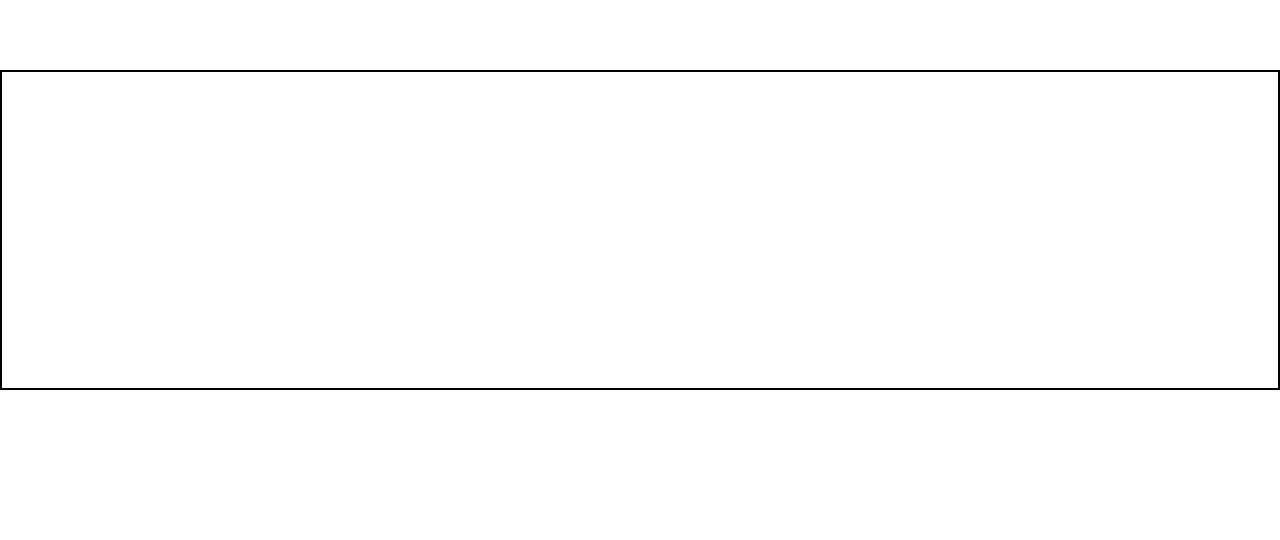
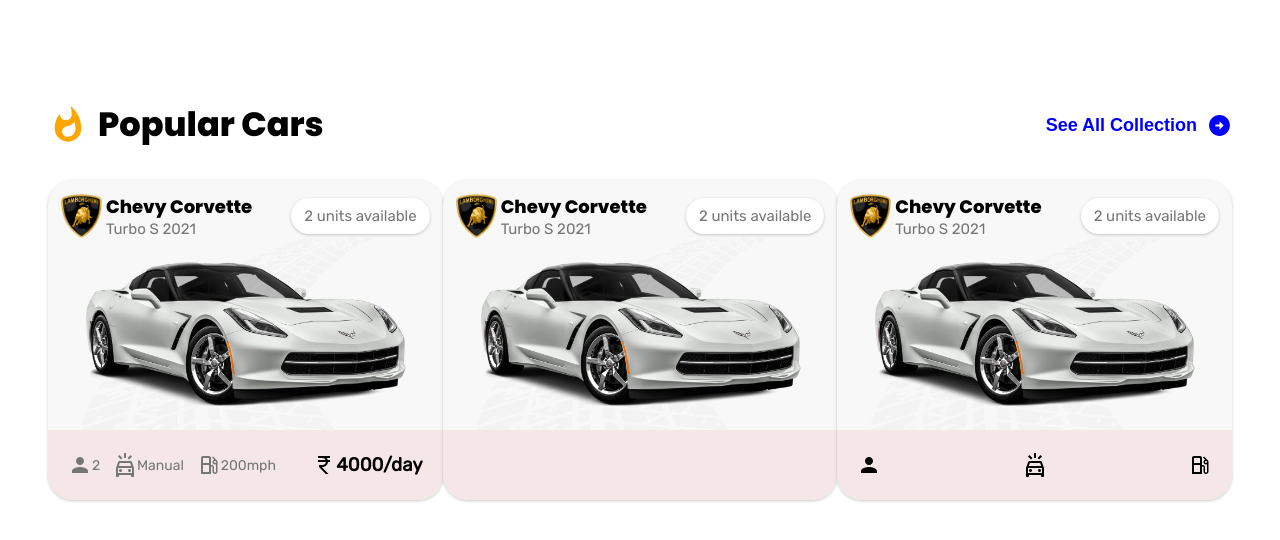
Before and after one commit to kartikgothwal/Car-Rental-Store, a React (Create React App) app: page /vehicalsmodels in a window 1280 px wide. Shown: the part 1181-1721 px from the top of the page. Before the commit the page ends 1571 px from the top, so only its background shows below. Built offline with nearby package versions, Linux system fonts and the light colour scheme.

Commit message:
adding new files to the project

```diff
--- a/src/component/HomePageComponents/VehicalCollectionDetailsApi.js
+++ b/src/component/HomePageComponents/VehicalCollectionDetailsApi.js
@@ -14,6 +14,7 @@
     Speed: "1.99s",
     Charges: "3999",
     Available: "Mumbai",
+    drive:"Manual",
     image: CorvetteImage,
     ModelName:"Chevy Corvette Z06",
   },
@@ -25,6 +26,7 @@
     Speed: "1.69s",
     Charges: "4599",
     Available: "Indore",
+    drive:"Automatic",
     image: ToyotaSupraImage,
     ModelName: "Toyota GR Supra A91",
   },
@@ -36,6 +38,7 @@
     Speed: "2.99s",
     Charges: "7499",
     Available: "Mumbai",
+    drive:"Manual",
     image: MustangImage,
     ModelName: "Mustang GT 1969",
   },
@@ -47,7 +50,9 @@
     Speed: "5.99s",
     Charges: "5599",
     Available: "Chandigarh",
+    drive:"Manual",
     image: Hyundai,
+    ModelName: "Hyundai Aura SX",
   },
   {
     Model: "Jeep Wrangler Rubicon",
@@ -57,19 +62,22 @@
     Speed: "5.99s",
     Charges: "7999",
     Available: "Delhi",
+    drive:"Automatic",
     image: WranglerImage,
+    ModelName: "Jeep Wrangler JL Rubicon",
   },
 
   {
-    Model: "Jeep Wrangler Rubicon",
-
+    Model: "Range Rover Evoque",
     Mileage: "220mph",
     Weight: "280lbs",
     Color: "White",
     Speed: "2.59s",
     Charges: "5999",
     Available: "Indore",
+    drive:"Manual",
     image: RoverImage,
+    Model: "Land Rover Range Rover Evoque",
   },
 ];
 export default Details;
--- a/src/component/VehicalComponent/CarCollection.jsx
+++ b/src/component/VehicalComponent/CarCollection.jsx
@@ -1,18 +1,29 @@
 import React from "react";
-import WhatshotIcon from "@mui/icons-material/Whatshot";
+import {GlobalStyle} from '../styles/GlobalStyle';
+
 import CarDetails from "../HomePageComponents/VehicalCollectionDetailsApi";
 import styled from "styled-components";
+import PopularCars from "./PopularCars";
 const CarCollection = () => {
   const VehicalCollectionSection = styled.section`
-    border: 2px solid;
-    height: 20rem;
+    /* border: 2px solid; */
+    height: 70rem;
     width: 100%;
+    padding: 0 3rem;
+
+    .car-collection-container {
+      /* border: 2px solid; */
+      height: 68rem;
+      width: 100%;
+    }
+
   `;
   return (
     <>
+      <GlobalStyle />
       <VehicalCollectionSection>
         <div className="car-collection-container">
-
+        <PopularCars />
         </div>
       </VehicalCollectionSection>
     </>
--- /dev/null
+++ b/src/component/VehicalComponent/PopularCars.jsx
@@ -0,0 +1,266 @@
+import React from "react";
+import WhatshotIcon from "@mui/icons-material/Whatshot";
+import styled from "styled-components";
+import carBgImg from "../images/banner/bg-1.png";
+import CarImageDemo from "../images/VehicalCollection/PngItem_135037.png";
+import LamborginiLogo from "../images/VehicalCollection/car-logos/Lamborghini_Logo.svg.png";
+import PersonIcon from "@mui/icons-material/Person";
+import MinorCrashOutlinedIcon from "@mui/icons-material/MinorCrashOutlined";
+import LocalGasStationOutlinedIcon from "@mui/icons-material/LocalGasStationOutlined";
+import CurrencyRupeeOutlinedIcon from "@mui/icons-material/CurrencyRupeeOutlined";
+import ArrowCircleRightIcon from "@mui/icons-material/ArrowCircleRight";
+import CarDetails from "../HomePageComponents/VehicalCollectionDetailsApi";
+
+const PopularCars = () => {
+  const PopularCarssection = styled.section`
+    .car-collection-container-popular-cars-container {
+      /* border: 2px solid; */
+      height: 25rem;
+      width: 100%;
+    }
+    .car-collection-container-heading {
+      /* border: 2px solid; */
+      height: 5rem;
+      width: 100%;
+      display: flex;
+      justify-content: space-between;
+      align-items: center;
+      margin: 15px 0;
+    }
+    .car-collection-container-heading h1 {
+      font-size: 2.1rem;
+      display: flex;
+      align-items: center;
+      font-family: "Poppins", san-serif;
+    }
+    .car-collection-container-heading a {
+      text-decoration: none;
+      display: flex;
+      align-items: center;
+      font-size: 18px;
+      font-family: sans-serif;
+      font-weight: bold;
+      color: blue;
+    }
+    .popular-cars {
+      /* border: 2px solid; */
+      height: 20rem;
+      width: 100%;
+      display: flex;
+      flex-direction: row;
+      justify-content: space-between;
+    }
+    .car-models-collection-container-hero {
+      /* border: 2px solid red; */
+      box-shadow: 0 1px 3px rgba(23, 23, 23, 0.24);
+      height: 100%;
+      width: 25rem;
+      border-radius: 25px;
+      display: flex;
+      flex-direction: column;
+      overflow: hidden;
+      background-color: var(--page-background-color);
+    }
+    .car-models-collection-header {
+      margin: 13px 13px 0 13px;
+      display: flex;
+      flex-direction: row;
+      justify-content: space-between;
+      align-items: center;
+    }
+    .car-models-collection-header-figure-hero {
+      display: flex;
+      flex-direction: row;
+      justify-content: center;
+      align-items: center;
+    }
+    .car-models-collection-header-figure-hero img {
+      width: 41px;
+      height: 44px;
+      margin-right: 4px;
+    }
+    .car-models-collection-header-headings {
+      /* border: 2px solid; */
+      font-family: "Poppins";
+    }
+    .car-models-collection-header-headings h1 {
+      font-size: 18px;
+      color: var(--black-color);
+    }
+    .car-models-collection-header-headings p {
+      font-size: 15px;
+      color: var(--text-color);
+      font-family: "Rubik";
+    }
+    .car-models-collection-header-units {
+      /* border: 2px solid; */
+      padding: 9px 13px;
+      border-radius: 33px;
+      box-shadow: 0 1px 3px rgba(23, 23, 23, 0.24);
+      background-color: var(--white-color);
+    }
+    .car-models-collection-header-units p {
+      font-size: 15px;
+      color: var(--text-color);
+      font-family: "Rubik";
+    }
+    .car-models-collection-body {
+      background: url(${carBgImg});
+      background-repeat: no-repeat;
+      background-position: 20px -70px;
+      background-size: 46rem 45rem;
+      width: 100%;
+      height: 12rem;
+      margin: 0 14px;
+    }
+    .car-models-collection-body img {
+      padding: 24px;
+      height: 12rem;
+      width: 23rem;
+    }
+    .car-models-collection-footer {
+      background-color: #f5e7e7;
+      height: 100%;
+      width: 100%;
+      display: flex;
+      flex-direction: row;
+      padding: 0 20px;
+
+      justify-content: space-between;
+      align-items: center;
+    }
+    .hero-car-details-first {
+      display: flex;
+      flex-direction: row;
+      justify-content: space-between;
+      align-items: center;
+      width: 13rem;
+      font-size: 14px;
+      color: var(--text-color);
+    }
+    .hero-car-details {
+      display: flex;
+      flex-direction: row;
+      justify-content: center;
+      align-items: center;
+      font-family: "Rubik";
+
+    }
+    .hero-car-money {
+      display: flex;
+      flex-direction: row;
+      justify-content: center;
+      align-items: center;
+    }
+  `;
+
+  return (
+    <PopularCarssection>
+      <div className="car-collection-container-popular-cars-container">
+        <div className="car-collection-container-heading">
+          <h1>
+            <WhatshotIcon
+              style={{ color: "orange", fontSize: "40px", marginRight: "10px" }}
+            />
+            Popular Cars
+          </h1>
+          <a href="">
+            See All Collection
+            <ArrowCircleRightIcon
+              style={{ color: "blue", fontSize: "25px", marginLeft: "10px" }}
+            />
+          </a>
+        </div>
+        <div className="popular-cars">
+          <div className="car-models-collection-container-hero">
+            <div className="car-models-collection-header">
+              <figure className="car-models-collection-header-figure-hero">
+                <img src={LamborginiLogo} alt="logo" />
+                <div className="car-models-collection-header-headings">
+                  <h1>Chevy Corvette</h1>
+                  <p>Turbo S 2021</p>
+                </div>
+              </figure>
+              <div className="car-models-collection-header-units">
+                <p>2 units available</p>
+              </div>
+            </div>
+            <div className="car-models-collection-body">
+              <img src={CarImageDemo} alt="car-image" />
+            </div>
+            <div className="car-models-collection-footer">
+              <div className="hero-car-details-first">
+                <div className="hero-car-details">
+                  <PersonIcon />
+                  <span>2</span>
+                </div>
+                <div className="hero-car-details">
+                  <MinorCrashOutlinedIcon />
+                  <span>Manual</span>
+                </div>
+                <div className="hero-car-details">
+                  <LocalGasStationOutlinedIcon />
+                  <span>200mph</span>
+                </div>
+              </div>
+              <div className="hero-car-details">
+                <CurrencyRupeeOutlinedIcon />
+                <h1>4000/day</h1>
+              </div>
+            </div>
+          </div>
+
+          <div className="car-models-collection-container-hero">
+            <div className="car-models-collection-header">
+              <figure className="car-models-collection-header-figure-hero">
+                <img src={LamborginiLogo} alt="logo" />
+                <div className="car-models-collection-header-headings">
+                  <h1>Chevy Corvette</h1>
+                  <p>Turbo S 2021</p>
+                </div>
+              </figure>
+              <div className="car-models-collection-header-units">
+                <p>2 units available</p>
+              </div>
+            </div>
+            <div className="car-models-collection-body">
+              <img src={CarImageDemo} alt="car-image" />
+            </div>
+            <div className="car-models-collection-footer"></div>
+          </div>
+
+          <div className="car-models-collection-container-hero">
+            <div className="car-models-collection-header">
+              <figure className="car-models-collection-header-figure-hero">
+                <img src={LamborginiLogo} alt="logo" />
+                <div className="car-models-collection-header-headings">
+                  <h1>Chevy Corvette</h1>
+                  <p>Turbo S 2021</p>
+                </div>
+              </figure>
+              <div className="car-models-collection-header-units">
+                <p>2 units available</p>
+              </div>
+            </div>
+            <div className="car-models-collection-body">
+              <img src={CarImageDemo} alt="car-image" />
+            </div>
+            <div className="car-models-collection-footer">
+              <div className="hero-car-details">
+                <PersonIcon />
+              </div>
+              <div className="hero-car-details">
+                <MinorCrashOutlinedIcon />
+              </div>
+              <div className="hero-car-money ">
+                <LocalGasStationOutlinedIcon />
+              </div>
+            </div>
+          </div>
+        </div>
+      </div>
+    </PopularCarssection>
+  );
+};
+
+export default PopularCars;
```
Also changed, not shown: src/component/images/VehicalCollection/PngItem_135037.png (added), src/component/images/VehicalCollection/car-logos/Lamborghini_Logo.svg.png (added), src/component/styles/GlobalStyle.js (line endings or trailing spaces).
